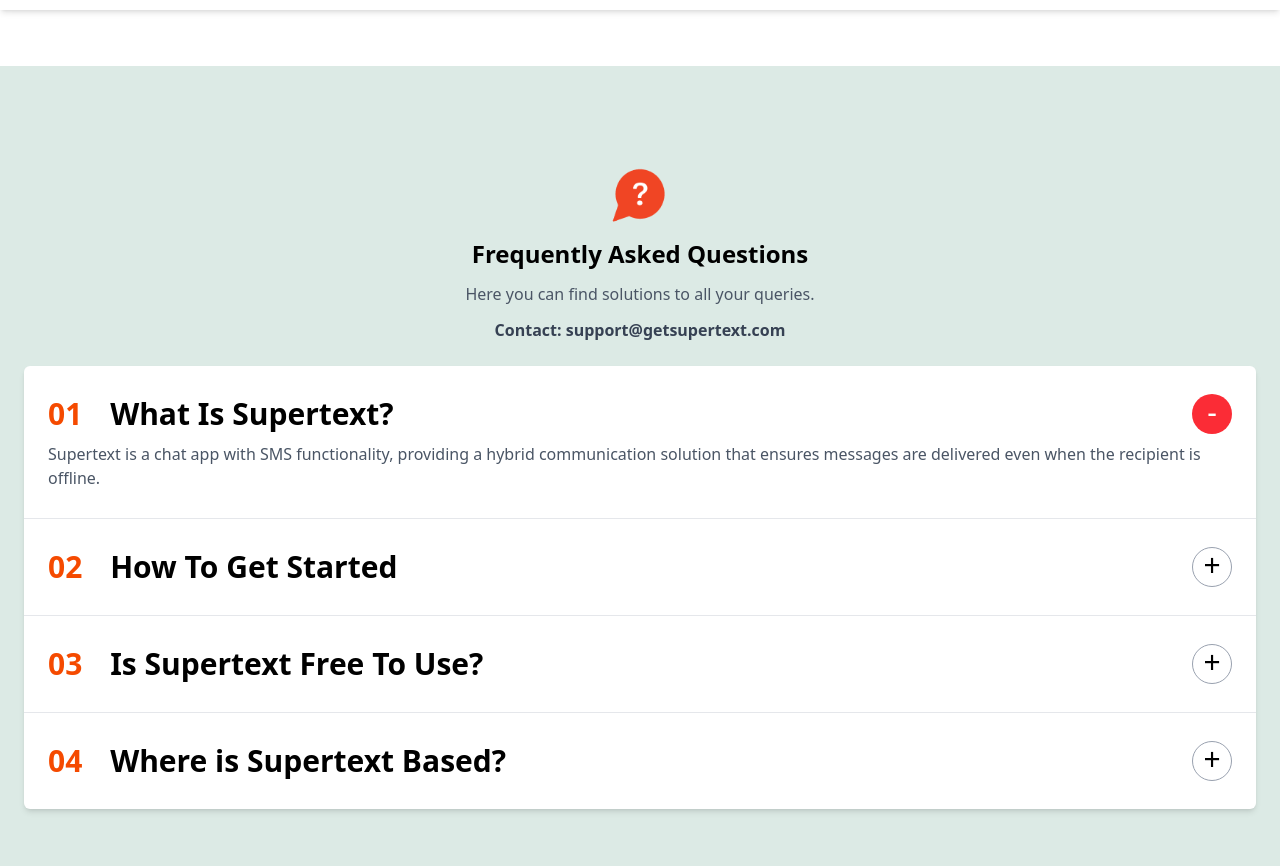
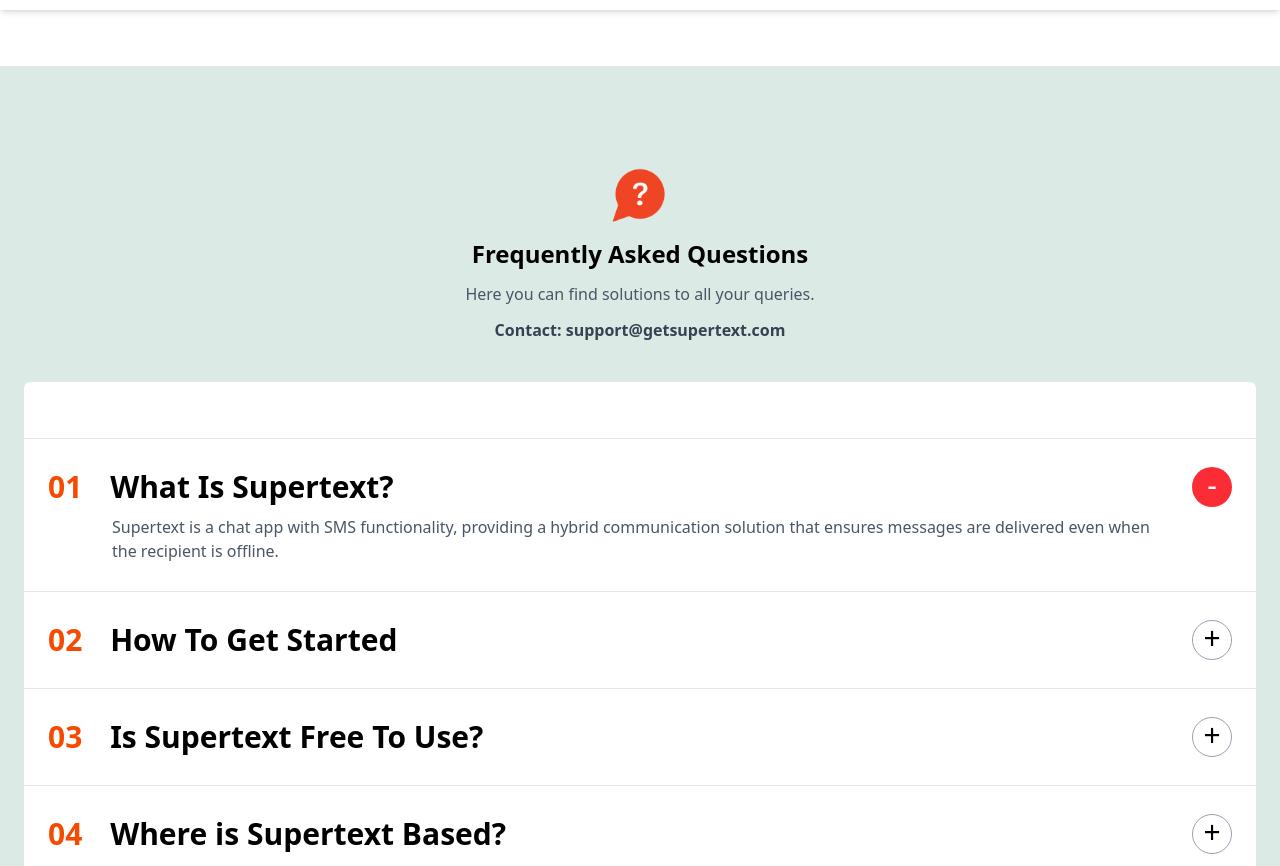
Before and after one commit to jawadaliadzspec/super-text, a website built with Vite: page src/pages/faqs.html in a window 1280 px wide. Shown: the part 86-952 px from the top of the page. Built offline with nearby package versions, Linux system fonts and the light colour scheme; what @iconify/tailwind4 would draw is missing.

Commit message:
complete faq page

```diff
--- a/src/pages/faqs.html
+++ b/src/pages/faqs.html
@@ -225,15 +225,15 @@
       <!-- faq  -->
       <section class="bg-[#DCEAE5] flex justify-center items-center py-10 px-6 4xl:py-24">
         <div class="max-w-7xl w-full">
-          <div class="flex flex-col items-center justify-center gap-3">
+          <div class="flex flex-col items-center justify-center gap-3 mb-10">
             <img class="size-16" src="../assets/images/home/blg-icon.png" alt="" srcset="" />
             <h2 class="text-2xl font-bold">Frequently Asked Questions</h2>
             <p class="text-gray-600">Here you can find solutions to all your queries.</p>
             <p class="text-gray-700 font-semibold">Contact: support@getsupertext.com</p>
           </div>
 
-          <div class="bg-white mt-6 shadow-md rounded-md">
-            <div class="border-b border-gray-200 py-7 px-6 cursor-pointer" onclick="toggleFAQ(1)">
+          <div class="bg-white rounded-md pt-14">
+            <div class="border-t border-gray-200 py-7 px-6 cursor-pointer" onclick="toggleFAQ(1)">
               <div class="flex justify-between items-center">
                 <h3 class="text-orange-600 text-3xl font-bold">
                   <span class="pr-5"> 01</span>
@@ -246,12 +246,12 @@
                   -
                 </span>
               </div>
-              <p id="faq-1" class="faq_content text-gray-600 mt-2">
+              <p id="faq-1" class="faq_content text-gray-600 mt-2 px-16">
                 Supertext is a chat app with SMS functionality, providing a hybrid communication
                 solution that ensures messages are delivered even when the recipient is offline.
               </p>
             </div>
-            <div class="border-b border-gray-200 py-7 px-6 cursor-pointer" onclick="toggleFAQ(2)">
+            <div class="border-t border-gray-200 py-7 px-6 cursor-pointer" onclick="toggleFAQ(2)">
               <div class="flex justify-between items-center">
                 <h3 class="text-orange-600 text-3xl font-bold">
                   <span class="pr-5"> 02</span>
@@ -264,7 +264,7 @@
                   +
                 </span>
               </div>
-              <div id="faq-2" class="faq_content hidden text-gray-600 mt-2">
+              <div id="faq-2" class="faq_content hidden text-gray-600 mt-2 px-16">
                 <p><strong>Is Supertext available on multiple platforms?</strong></p>
                 <p>Supertext is available for iOS, Android, and SMS.</p>
                 <p class="mt-2">
@@ -272,7 +272,7 @@
                 </p>
               </div>
             </div>
-            <div class="border-b border-gray-200 py-7 px-6 cursor-pointer" onclick="toggleFAQ(3)">
+            <div class="border-t border-gray-200 py-7 px-6 cursor-pointer" onclick="toggleFAQ(3)">
               <div class="flex justify-between items-center">
                 <h3 class="text-orange-600 text-3xl font-bold">
                   <span class="pr-5"> 03 </span>
@@ -285,11 +285,11 @@
                   +
                 </span>
               </div>
-              <p id="faq-3" class="faq_content hidden text-gray-600 mt-2">
+              <p id="faq-3" class="faq_content hidden text-gray-600 mt-2 px-16">
                 Yes, Supertext offers free basic usage with premium features available.
               </p>
             </div>
-            <div class="py-7 px-6 cursor-pointer" onclick="toggleFAQ(4)">
+            <div class="border-t border-gray-200 py-7 px-6 cursor-pointer" onclick="toggleFAQ(4)">
               <div class="flex justify-between items-center">
                 <h3 class="text-orange-600 text-3xl font-bold">
                   <span class="pr-5"> 04 </span>
@@ -302,7 +302,7 @@
                   +
                 </span>
               </div>
-              <p id="faq-4" class="faq_content hidden text-gray-600 mt-2">
+              <p id="faq-4" class="faq_content hidden text-gray-600 mt-2 px-16">
                 Supertext is headquartered in [Location].
               </p>
             </div>
```
